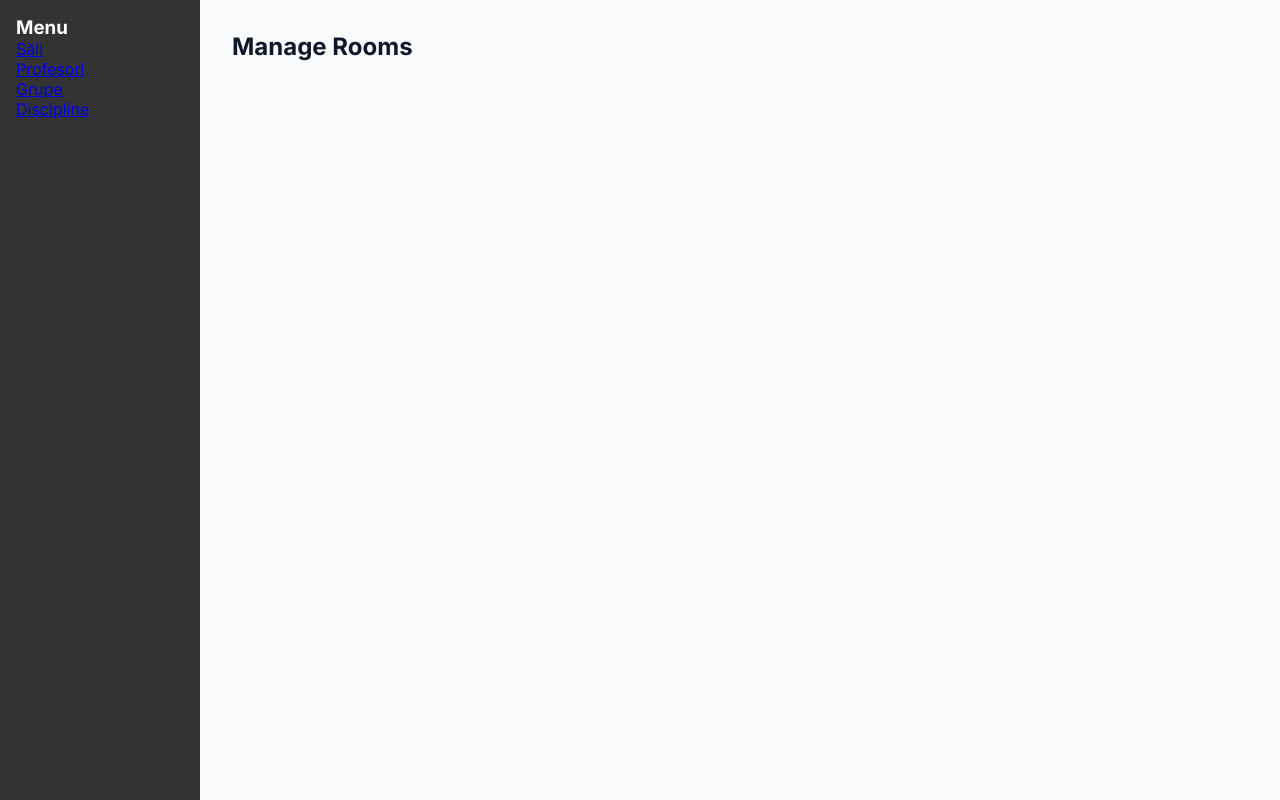
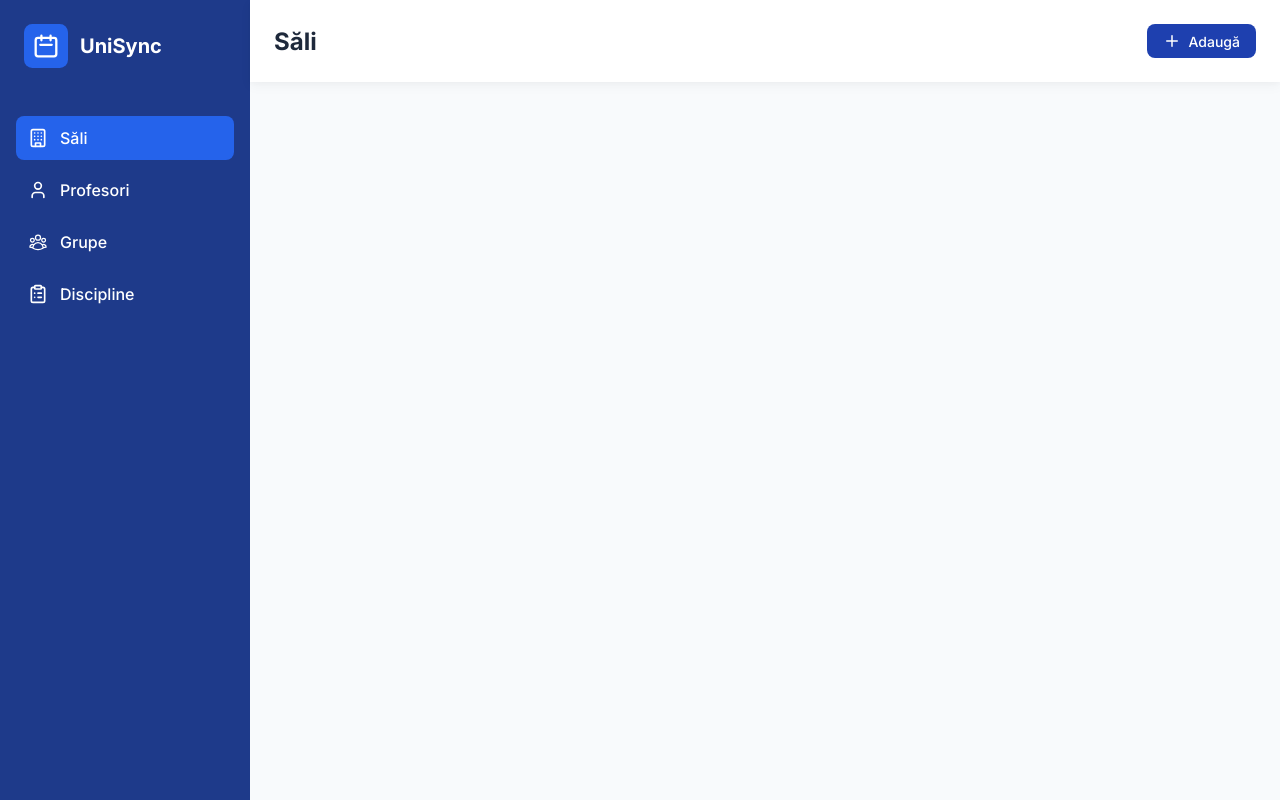
Before and after one commit to ISTEAMX/IS-Frontend, a React (Vite) app: page /admin/rooms in a window 1280 px wide. Built offline with nearby package versions, Linux system fonts and the light colour scheme.

Commit message:
IST-86: Build admin dashboard layout (#14)

```diff
--- /dev/null
+++ b/src/components/ui/PageHeader.module.css
@@ -0,0 +1,34 @@
+.headerContainer {
+  display: flex;
+  justify-content: space-between;
+  align-items: center;
+  padding: var(--space-6);
+  background-color: white;
+  box-shadow: var(--shadow-header);
+}
+
+.pageTitle {
+  font-size: var(--text-2xl);
+  font-weight: var(--font-bold);
+  color: var(--text-title);
+}
+
+.addButton {
+  display: flex;
+  align-items: center;
+  gap: var(--space-2);
+  background-color: var(--secondary);
+  color: white;
+  padding: var(--space-2) var(--space-4);
+  border: none;
+  outline: none;
+  border-radius: var(--radius-md);
+  font-size: var(--text-sm);
+  font-weight: var(--font-medium);
+  cursor: pointer;
+  transition: background-color var(--transition-fast);
+}
+
+.addButton:hover {
+  background-color: var(--primary-hover);
+}
--- /dev/null
+++ b/src/components/ui/PageHeader.tsx
@@ -0,0 +1,25 @@
+import { LuPlus } from "react-icons/lu";
+import styles from "./PageHeader.module.css";
+
+interface PageHeaderProps {
+  title: string;
+  buttonText?: string;
+  onAddClick: () => void;
+}
+
+export const PageHeader = ({
+  title,
+  buttonText="Adaugă",
+  onAddClick,
+}: PageHeaderProps) => {
+  return (
+    <div className={styles.headerContainer}>
+      <h1 className={styles.pageTitle}>{title}</h1>
+
+      <button className={styles.addButton} onClick={onAddClick}>
+        <LuPlus size={18} />
+        <span>{buttonText}</span>
+      </button>
+    </div>
+  );
+};
--- a/src/index.css
+++ b/src/index.css
@@ -2,7 +2,8 @@
   /* Brand Colors */
   --primary: #2563eb;
   --primary-hover: #1d4ed8;
-  --primary-light: #3b82f6;
+  --secondary: #1e40af;
+  --active: #2563eb;
   --primary-ring: rgba(59, 130, 246, 0.2);
 
   /* Text Colors */
--- /dev/null
+++ b/src/layouts/AdminLayout.module.css
@@ -0,0 +1,66 @@
+.layout {
+  display: flex;
+  min-height: 100vh;
+  background-color: var(--bg-secondary);
+}
+
+.sidebar {
+  width: 100%;
+  max-width: 250px;
+  background-color: #1e3a8a;
+  color: white;
+  min-height: 100vh;
+}
+
+.header {
+  display: flex;
+  align-items: center;
+  gap: var(--space-3);
+  padding: var(--space-6);
+  text-decoration: none;
+  color: white;
+}
+
+.header img {
+  width: 44px;
+  height: 44px;
+}
+
+.header span {
+  font-size: var(--text-xl);
+  font-weight: var(--font-bold);
+}
+
+.menu {
+  display: flex;
+  flex-direction: column;
+  gap: var(--space-2);
+  padding: 0 var(--space-4);
+  margin-top: var(--space-6);
+}
+
+.link {
+  text-decoration: none;
+  color: white;
+  font-size: var(--text-base);
+  font-weight: var(--font-medium);
+  padding: var(--space-3);
+  display: flex;
+  align-items: center;
+  gap: var(--space-3);
+  border-radius: var(--radius-md);
+  transition: background-color var(--transition-fast) ease-in-out;
+}
+
+.link:hover:not(.activeLink) {
+  background-color: var(--secondary);
+}
+
+.activeLink {
+  background-color: var(--active);
+  color: white;
+}
+
+.main {
+  flex: 1;
+}
--- /dev/null
+++ b/src/layouts/AdminLayout.tsx
@@ -0,0 +1,59 @@
+import { Link, NavLink, Outlet } from "react-router-dom";
+import styles from "./AdminLayout.module.css";
+import logo from "@/assets/logo.svg";
+import { LuBuilding, LuUser, LuClipboardList } from "react-icons/lu";
+import { HiOutlineUserGroup } from "react-icons/hi2";
+
+const AdminLayout = () => {
+  return (
+    <div className={styles.layout}>
+      <aside className={styles.sidebar}>
+        <Link to="/" className={styles.header}>
+          <img src={logo} alt="" />
+          <span>UniSync</span>
+        </Link>
+
+        <nav className={styles.menu}>
+          <NavLink
+            to="/admin/rooms"
+            className={({ isActive }) =>
+              isActive ? `${styles.link} ${styles.activeLink}` : styles.link
+            }
+          >
+            <LuBuilding size={20} /> <span>Săli</span>
+          </NavLink>
+          <NavLink
+            to="/admin/teachers"
+            className={({ isActive }) =>
+              isActive ? `${styles.link} ${styles.activeLink}` : styles.link
+            }
+          >
+            <LuUser size={20} /> <span>Profesori</span>
+          </NavLink>
+          <NavLink
+            to="/admin/groups"
+            className={({ isActive }) =>
+              isActive ? `${styles.link} ${styles.activeLink}` : styles.link
+            }
+          >
+            <HiOutlineUserGroup size={20} /> <span>Grupe</span>
+          </NavLink>
+          <NavLink
+            to="/admin/subjects"
+            className={({ isActive }) =>
+              isActive ? `${styles.link} ${styles.activeLink}` : styles.link
+            }
+          >
+            <LuClipboardList size={20} /> <span>Discipline</span>
+          </NavLink>
+        </nav>
+      </aside>
+
+      <main className={styles.main}>
+        <Outlet />
+      </main>
+    </div>
+  );
+};
+
+export default AdminLayout;
--- /dev/null
+++ b/src/pages/admin/groups/Groups.tsx
@@ -0,0 +1,11 @@
+import { PageHeader } from "@/components/ui/PageHeader";
+
+const Groups = () => {
+  return (
+    <>
+      <PageHeader title="Grupe" onAddClick={() => {}} />
+    </>
+  );
+};
+
+export default Groups;
--- /dev/null
+++ b/src/pages/admin/rooms/Rooms.tsx
@@ -0,0 +1,11 @@
+import { PageHeader } from "@/components/ui/PageHeader";
+
+const Rooms = () => {
+  return (
+    <>
+      <PageHeader title="Săli" onAddClick={() => {}} />
+    </>
+  );
+};
+
+export default Rooms;
--- /dev/null
+++ b/src/pages/admin/subjects/Subjects.tsx
@@ -0,0 +1,11 @@
+import { PageHeader } from "@/components/ui/PageHeader";
+
+const Subjects = () => {
+  return (
+    <>
+      <PageHeader title="Discipline" onAddClick={() => {}} />
+    </>
+  );
+};
+
+export default Subjects;
--- /dev/null
+++ b/src/pages/admin/teachers/Teachers.tsx
@@ -0,0 +1,11 @@
+import { PageHeader } from "@/components/ui/PageHeader";
+
+const Teachers = () => {
+  return (
+    <>
+      <PageHeader title="Profesori" onAddClick={() => {}} />
+    </>
+  );
+};
+
+export default Teachers;
--- a/src/routes/AppRouter.tsx
+++ b/src/routes/AppRouter.tsx
@@ -1,44 +1,13 @@
-import { Route, Routes, Outlet, Navigate, NavLink } from "react-router-dom";
+import { Route, Routes, Navigate } from "react-router-dom";
 import { MainLayout } from "@/layouts/MainLayout";
+import AdminLayout from "@/layouts/AdminLayout";
 import Login from "@/pages/login/Login";
 import Home from "@/pages/home/Home";
 import NotFound from "@/pages/notFound/NotFound";
-
-// Admin Layout placeholder
-const AdminLayout = () => {
-  return (
-    <div style={{ display: "flex" }}>
-      <aside
-        style={{
-          width: "200px",
-          background: "#333",
-          color: "white",
-          minHeight: "100vh",
-          padding: "1rem",
-        }}
-      >
-        <h3>Menu</h3>
-        <nav
-          style={{ display: "flex", flexDirection: "column", color: "white" }}
-        >
-          <NavLink to="/admin/rooms">Săli</NavLink>
-          <NavLink to="/admin/teachers">Profesori</NavLink>
-          <NavLink to="/admin/groups">Grupe</NavLink>
-          <NavLink to="/admin/subjects">Discipline</NavLink>
-        </nav>
-      </aside>
-      <main style={{ padding: "2rem", flex: 1 }}>
-        <Outlet />
-      </main>
-    </div>
-  );
-};
-
-// Admin page placeholders
-const AdminRooms = () => <h2>Manage Rooms</h2>;
-const AdminTeachers = () => <h2>Manage Teachers</h2>;
-const AdminGroups = () => <h2>Manage Groups</h2>;
-const AdminSubjects = () => <h2>Manage Subjects</h2>;
+import Rooms from "@/pages/admin/rooms/Rooms";
+import Teachers from "@/pages/admin/teachers/Teachers";
+import Groups from "@/pages/admin/groups/Groups";
+import Subjects from "@/pages/admin/subjects/Subjects";
 
 const AppRouter = () => {
   return (
@@ -54,10 +23,10 @@ const AppRouter = () => {
       <Route path="/admin" element={<AdminLayout />}>
         <Route index element={<Navigate to="rooms" replace />} />
 
-        <Route path="rooms" element={<AdminRooms />} />
-        <Route path="teachers" element={<AdminTeachers />} />
-        <Route path="groups" element={<AdminGroups />} />
-        <Route path="subjects" element={<AdminSubjects />} />
+        <Route path="rooms" element={<Rooms />} />
+        <Route path="teachers" element={<Teachers />} />
+        <Route path="groups" element={<Groups />} />
+        <Route path="subjects" element={<Subjects />} />
       </Route>
     </Routes>
   );
```
Also changed, not shown: src/assets/logo.svg.
